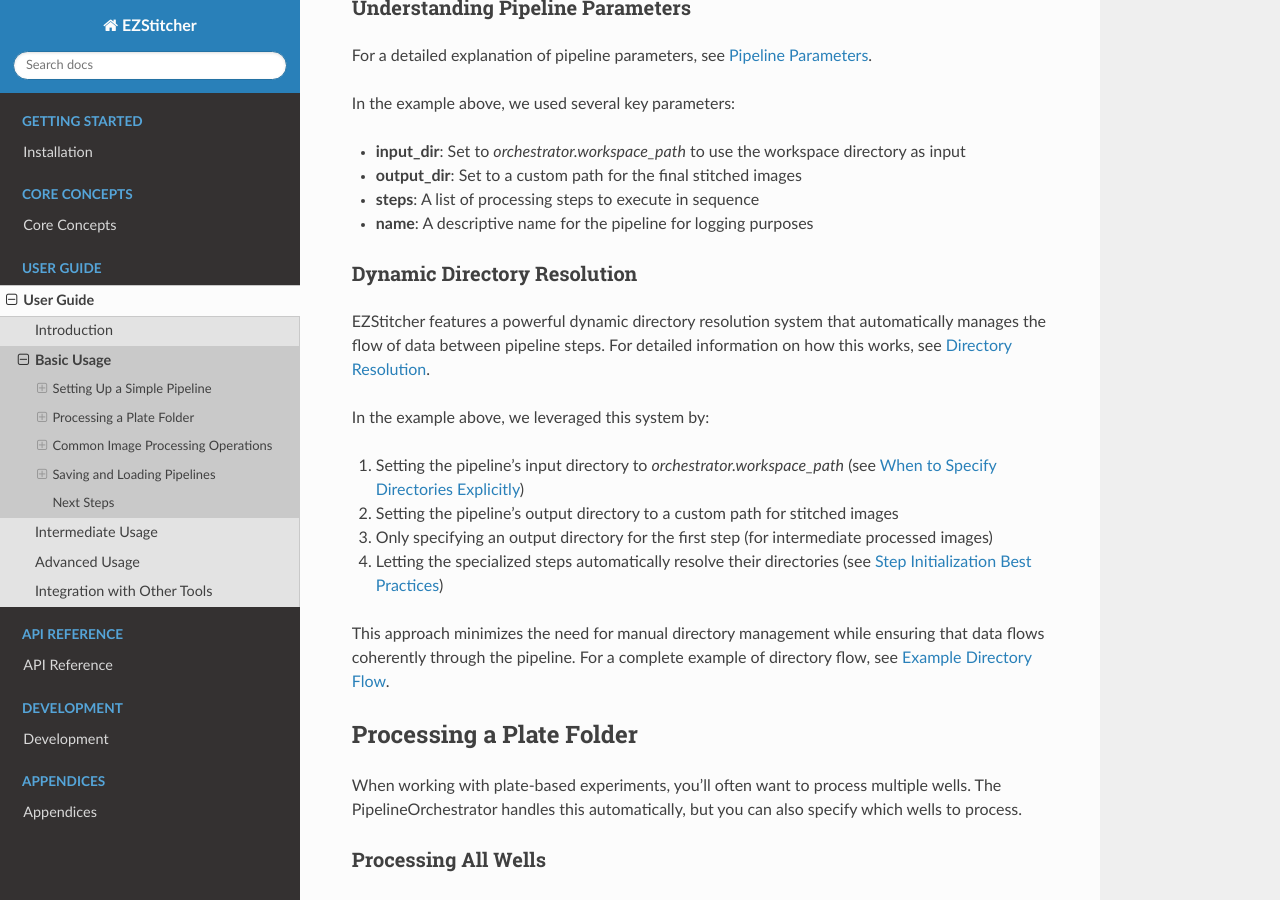
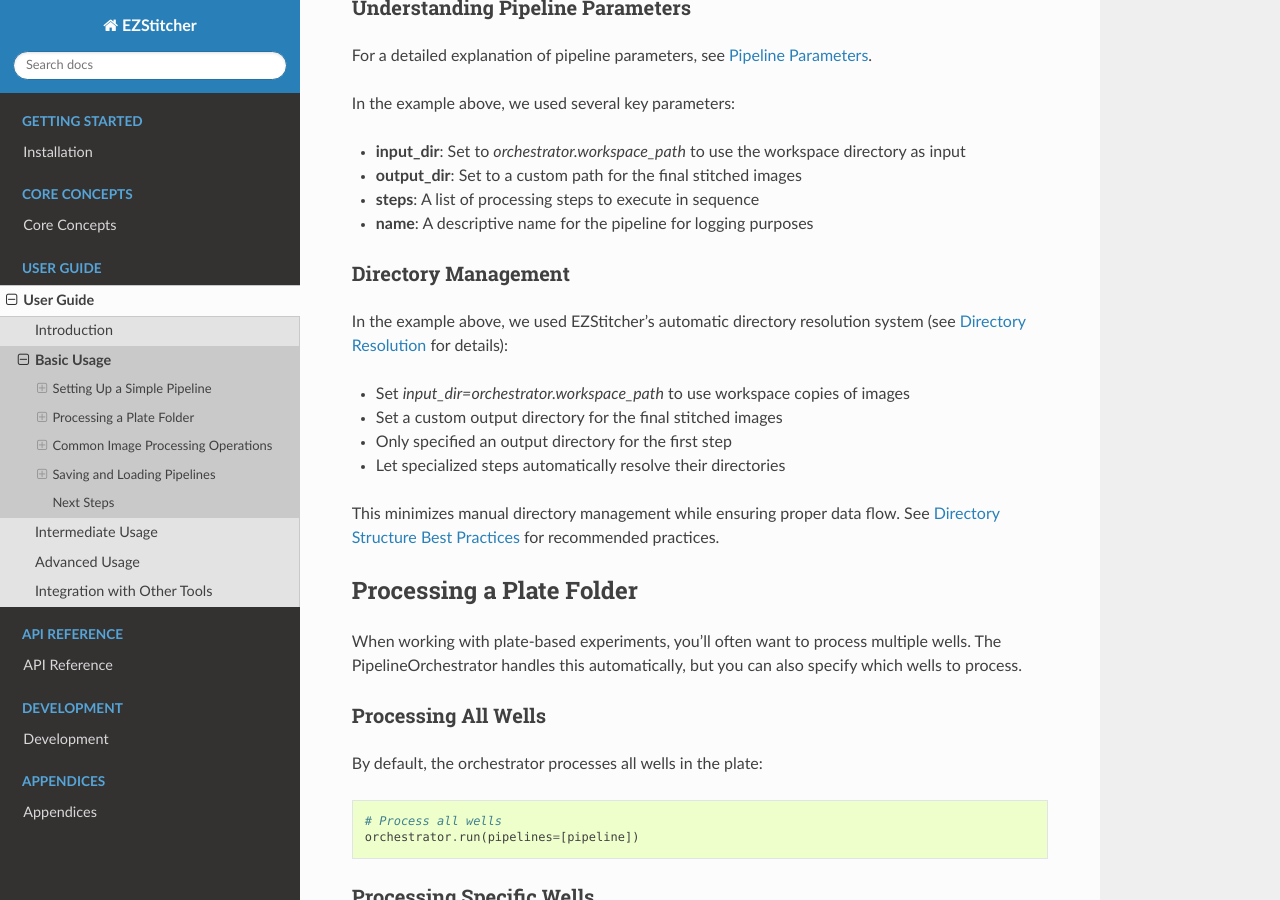
Before and after one commit to trissim/ezstitcher, a Sphinx documentation site: the page built from docs/source/user_guide/basic_usage.rst, in a window 1280 px wide and 900 px high, scrolled down 1867 px. Built offline with Sphinx 7.4.7 and the Read the Docs theme 3.1.0, drawn with Linux system fonts in a browser that asks for light colours.

Commit message:
Further simplify directory management section in basic_usage.rst
- Make the section more concise
- Focus on practical example rather than re-explaining concepts
- Add more cross-references to directory_structure.rst

```diff
--- a/docs/source/user_guide/basic_usage.rst
+++ b/docs/source/user_guide/basic_usage.rst
@@ -103,19 +103,17 @@
 * **steps**: A list of processing steps to execute in sequence
 * **name**: A descriptive name for the pipeline for logging purposes
 
-Dynamic Directory Resolution
-^^^^^^^^^^^^^^^^^^^^^^^^^^^
+Directory Management
+^^^^^^^^^^^^^^^^^
 
-EZStitcher features a powerful dynamic directory resolution system that automatically manages the flow of data between pipeline steps. For detailed information on how this works, see :ref:`directory-resolution`.
+In the example above, we used EZStitcher's automatic directory resolution system (see :ref:`directory-resolution` for details):
 
-In the example above, we leveraged this system by:
+* Set `input_dir=orchestrator.workspace_path` to use workspace copies of images
+* Set a custom output directory for the final stitched images
+* Only specified an output directory for the first step
+* Let specialized steps automatically resolve their directories
 
-1. Setting the pipeline's input directory to `orchestrator.workspace_path` (see :ref:`directory-when-to-specify`)
-2. Setting the pipeline's output directory to a custom path for stitched images
-3. Only specifying an output directory for the first step (for intermediate processed images)
-4. Letting the specialized steps automatically resolve their directories (see :ref:`directory-step-initialization`)
-
-This approach minimizes the need for manual directory management while ensuring that data flows coherently through the pipeline. For a complete example of directory flow, see :ref:`directory-example-flow`.
+This minimizes manual directory management while ensuring proper data flow. See :ref:`directory-best-practices` for recommended practices.
 
 Processing a Plate Folder
 ------------------------
```
